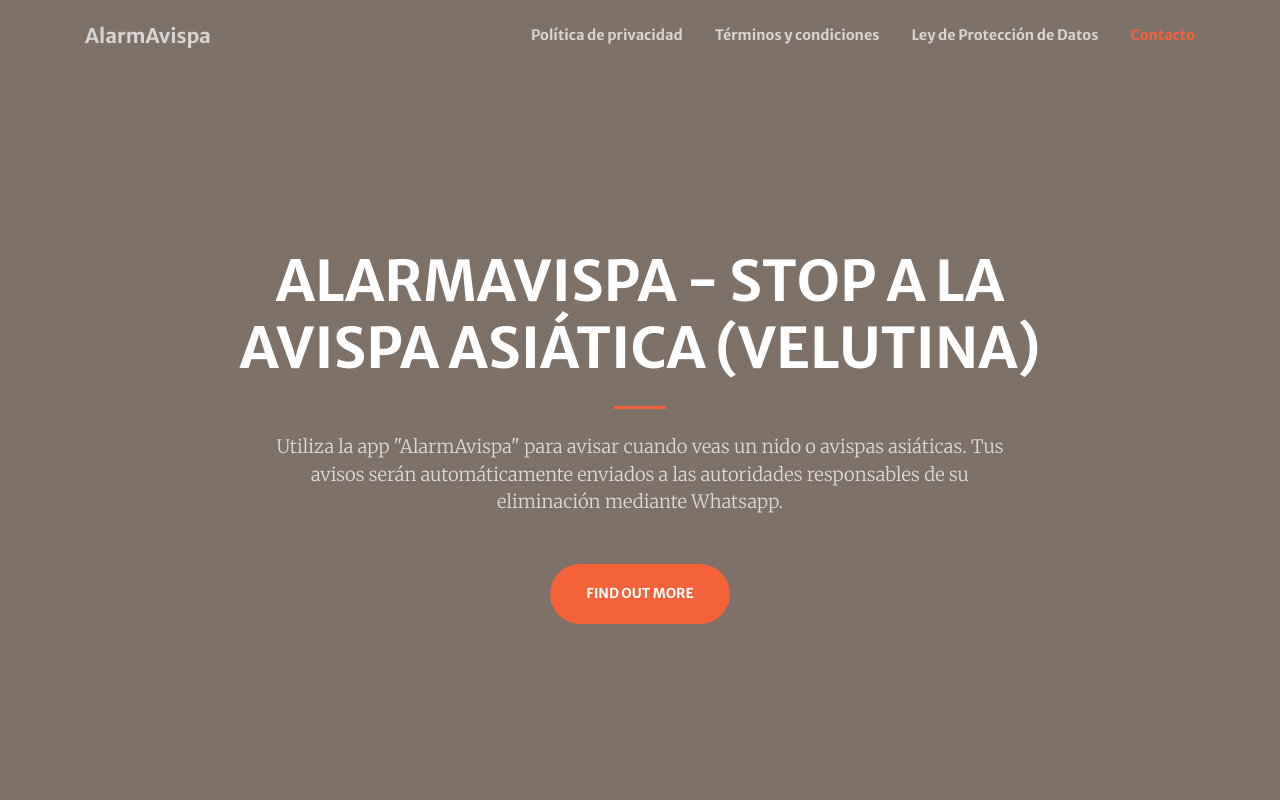
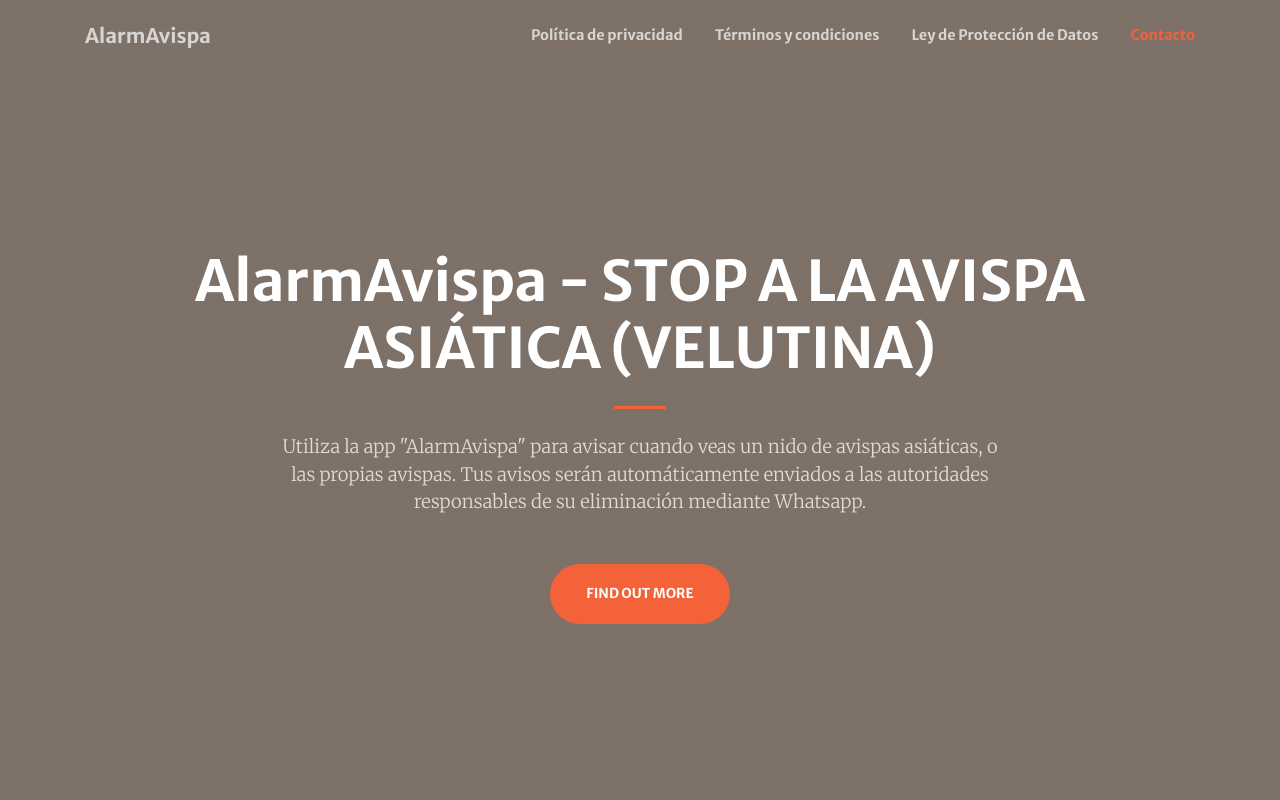
Before and after one commit to alejandrtf/AlarmAvispa, a website with bundled scripts: page index.html in a window 1280 px wide. Shown: the top 800 px of the page. Built offline with nearby package versions, Linux system fonts and the light colour scheme; files whose address does not match are found by name.

Commit message:
cabecera2

```diff
--- a/index.html
+++ b/index.html
@@ -58,11 +58,11 @@
     <div class="container h-100">
       <div class="row h-100 align-items-center justify-content-center text-center">
         <div class="col-lg-10 align-self-end">
-          <h1 class="text-uppercase text-white font-weight-bold">AlarmAvispa - Stop a la Avispa Asiática (Velutina)</h1>
+          <h1 class="text-white font-weight-bold">AlarmAvispa - STOP A LA AVISPA ASIÁTICA (VELUTINA)</h1>
           <hr class="divider my-4">
         </div>
         <div class="col-lg-8 align-self-baseline">
-          <p class="text-white-75 font-weight-light mb-5">Utiliza la app "AlarmAvispa" para avisar cuando veas un nido o avispas asiáticas. Tus avisos serán
+          <p class="text-white-75 font-weight-light mb-5">Utiliza la app "AlarmAvispa" para avisar cuando veas un nido de avispas asiáticas, o las propias avispas. Tus avisos serán
 		  automáticamente enviados a las autoridades responsables de su eliminación mediante Whatsapp.</p>
           <a class="btn btn-primary btn-xl js-scroll-trigger" href="#privacidad">Find Out More</a>
         </div>
```
